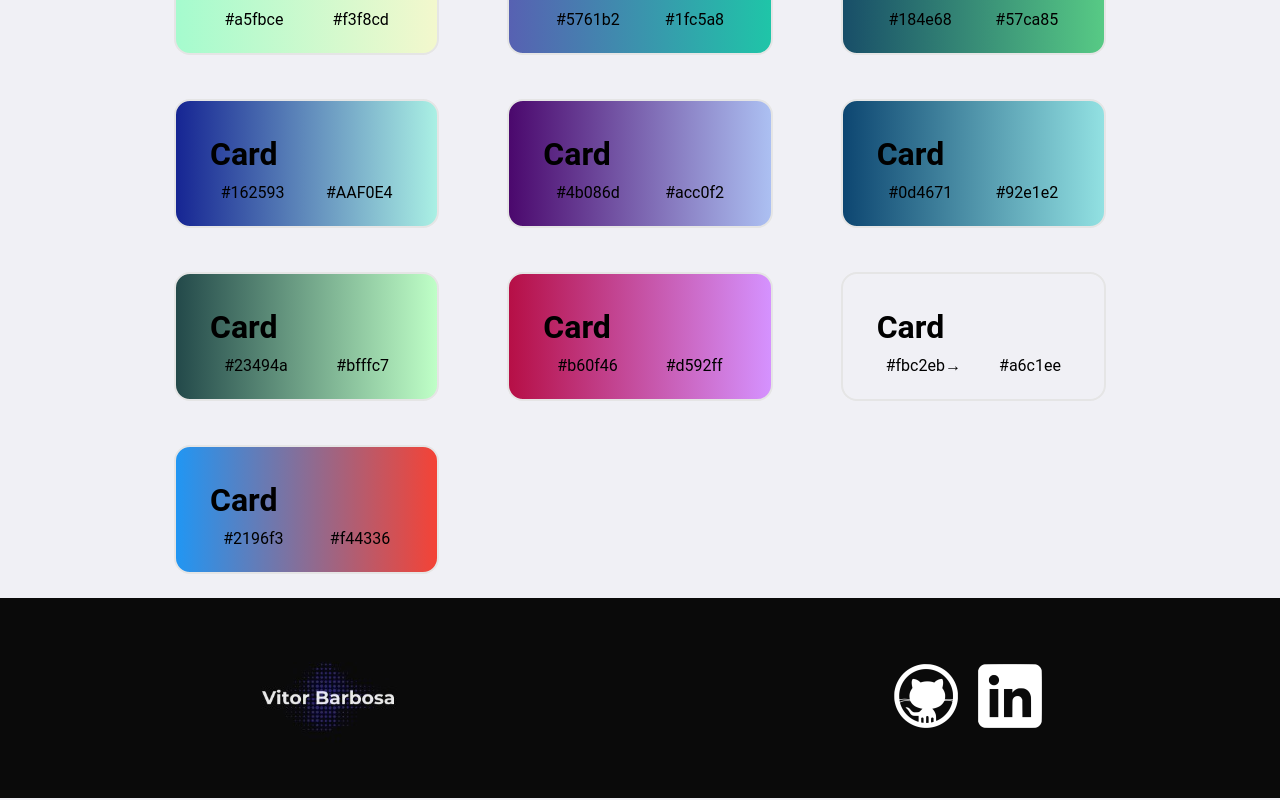
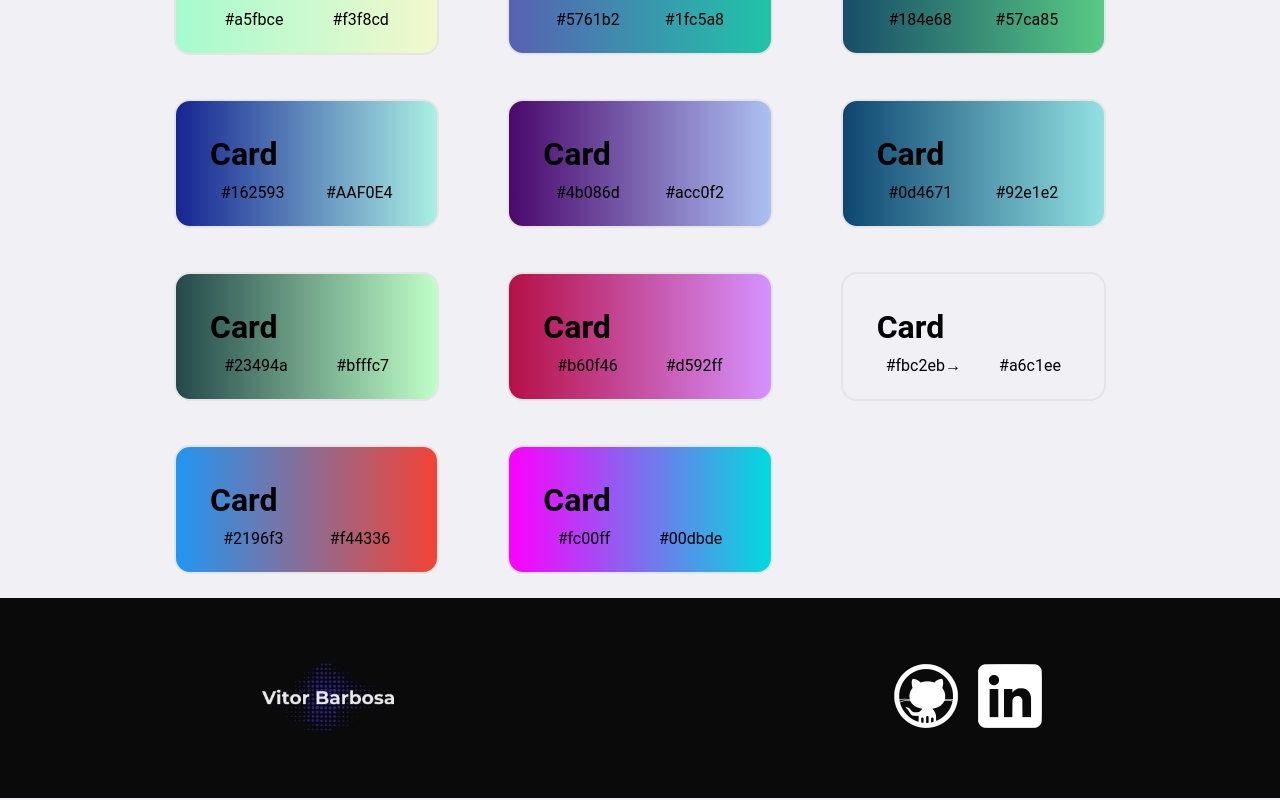
Before and after one commit to RAJ66/Gradient-Color, a React (Create React App) app: page / in a window 1280 px wide. Shown: the part 566-1366 px from the top of the page. Built offline with nearby package versions, Linux system fonts and the light colour scheme.

Commit message:
doc: added gradient color

```diff
--- a/src/data.js
+++ b/src/data.js
@@ -63,4 +63,8 @@ export const stockData = [
     color1: "#2196f3",
     color2: "#f44336",
   },
+  {
+    color1: "#fc00ff",
+    color2: "#00dbde",
+  },
 ];
```
